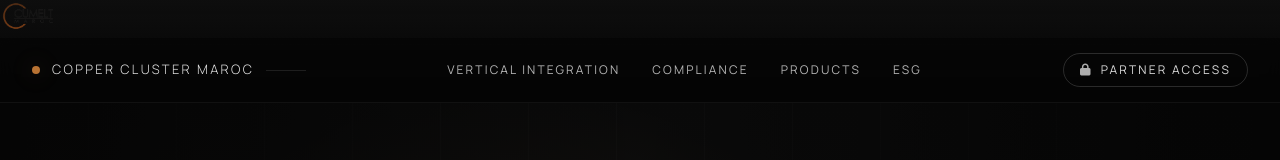
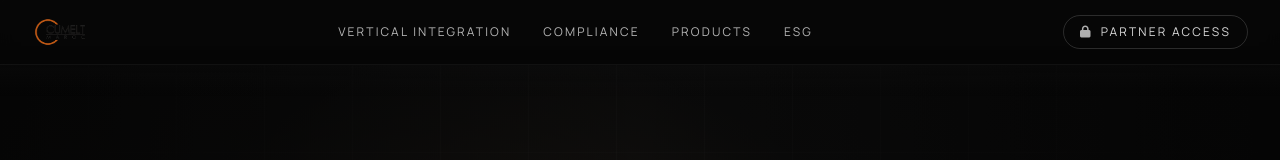
Before and after one commit to Artem-PMO/new_test_website, a plain HTML site: page index.html in a window 1280 px wide. Shown: the top 160 px of the page. Drawn offline with nearby package versions, Linux system fonts and the light colour scheme.

Commit message:
Update index.html

```diff
--- a/index.html
+++ b/index.html
@@ -4,16 +4,7 @@
     <meta charset="UTF-8" />
     <meta name="viewport" content="width=device-width, initial-scale=1.0" />
     <title>Copper Cluster Maroc — Vertically Integrated Copper & Cable Manufacturing</title>
-    <!-- Logo -->
-<a href="#top" class="group inline-flex items-center gap-3">
-  <img
-    src="assets/cumelt-logo-dark.webp"
-    alt="CUMELT MAROC"
-    class="h-8 w-auto opacity-90 group-hover:opacity-100 transition"
-    loading="eager"
-    decoding="async"
-  />
-</a>
+
     <meta
       name="description"
       content="Industrial luxury B2B cluster in OEZ Tiflet, Morocco — scrap sourcing, refining, casting, wire rod and LV/MV cabling. Certified excellence. Export-ready."
@@ -137,20 +128,23 @@
     <div class="pointer-events-none fixed inset-x-0 top-0 h-24 bg-gradient-to-b from-charcoal/70 to-transparent z-40"></div>
 
     <!-- Header / Nav -->
+
     <header
       x-data="{ open: false }"
       class="sticky top-0 z-50 border-b border-white/5 bg-oled/70 backdrop-blur"
     >
       <nav class="mx-auto max-w-7xl px-5 sm:px-8">
         <div class="flex h-16 items-center justify-between">
-          <!-- Logo -->
-          <a href="#top" class="group inline-flex items-center gap-3">
-            <span class="h-2 w-2 rounded-full bg-copperA shadow-[0_0_24px_rgba(240,180,118,.25)]"></span>
-            <span class="text-[12px] sm:text-[13px] tracking-luxe uppercase font-light">
-              Copper Cluster Maroc
-            </span>
-            <span class="hidden sm:inline-block h-px w-10 bg-white/10 group-hover:bg-white/20 transition"></span>
-          </a>
+      <!-- Logo -->
+    <a href="#top" class="group inline-flex items-center gap-3">
+      <img
+        src="assets/cumelt-logo-dark.webp"
+        alt="CUMELT MAROC"
+        class="h-8 w-auto opacity-90 group-hover:opacity-100 transition"
+        loading="eager"
+        decoding="async"
+      />
+    </a>
 
           <!-- Desktop Links -->
           <div class="hidden md:flex items-center gap-8">
```
